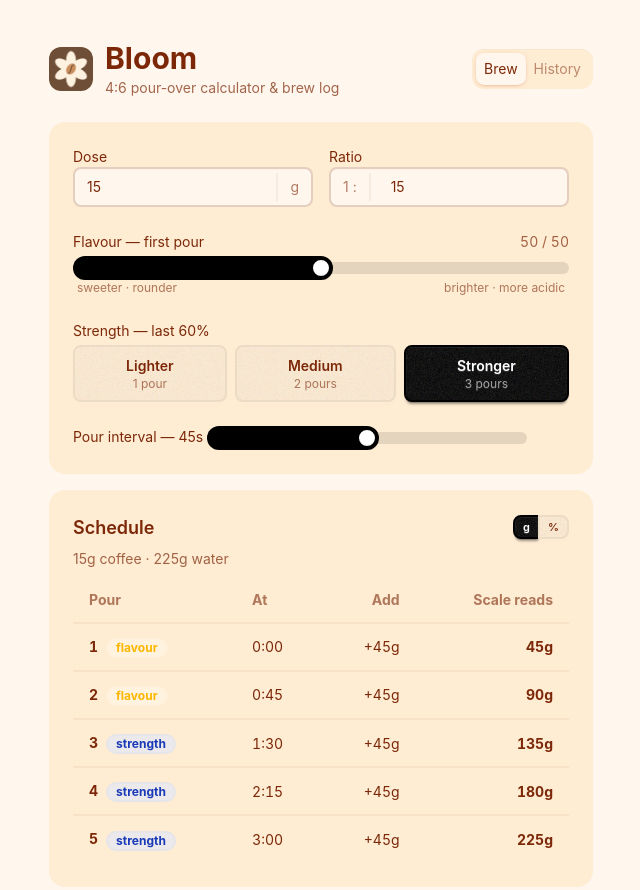
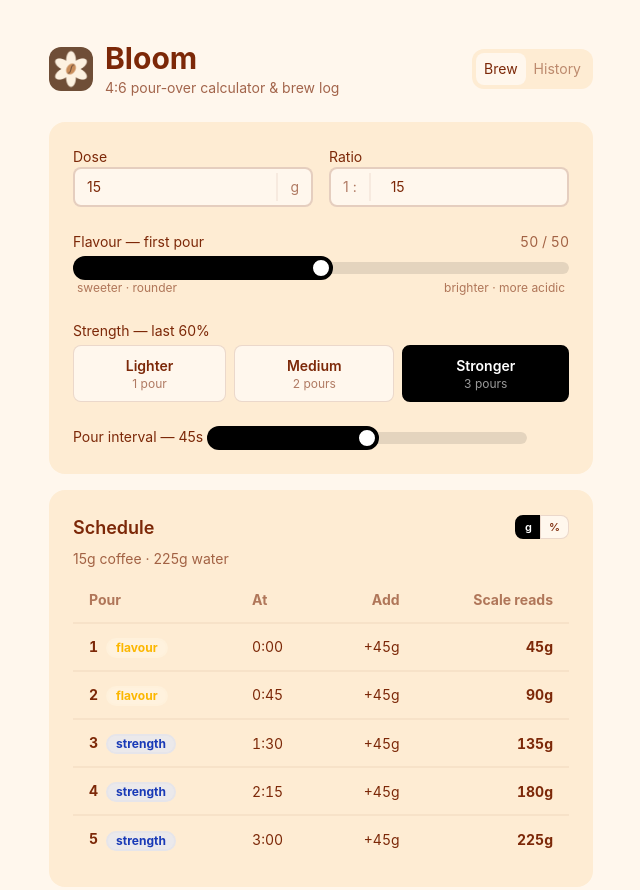
Before and after one commit to lucasctl/bloom, a website with bundled scripts: page src/index.html in a window 1280 px wide. Shown: the top 890 px of the page, without its empty margins (319-959 px from the left). Built offline with nearby package versions, Linux system fonts and the light colour scheme.

Commit message:
style: flatten ui
zero daisyui depth/noise effects, remove btn shadows, unselected
buttons get a hairline border instead of shadow separation

```diff
--- a/src/styles.css
+++ b/src/styles.css
@@ -2,3 +2,29 @@
 @plugin "daisyui" {
   themes: caramellatte --default, coffee --prefersdark;
 }
+
+/* flatten the built-in themes: no 3d depth, no noise texture */
+@plugin "daisyui/theme" {
+  name: "caramellatte";
+  default: true;
+  --depth: 0;
+  --noise: 0;
+}
+
+@plugin "daisyui/theme" {
+  name: "coffee";
+  prefersdark: true;
+  --depth: 0;
+  --noise: 0;
+}
+
+/* fully flat: no button shadows */
+.btn {
+  box-shadow: none;
+}
+
+/* flat buttons need an edge to separate from the card */
+.btn:not(.btn-primary, .btn-ghost, :has(input:checked)) {
+  border: 1px solid color-mix(in oklch, var(--color-base-content) 15%, transparent);
+  background-color: var(--color-base-100);
+}
```
